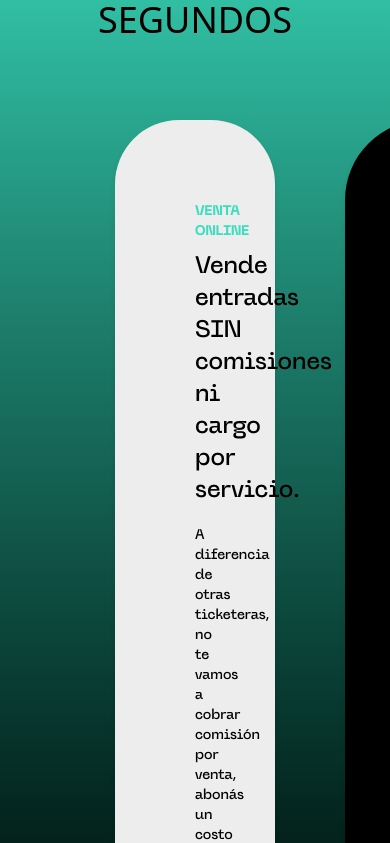
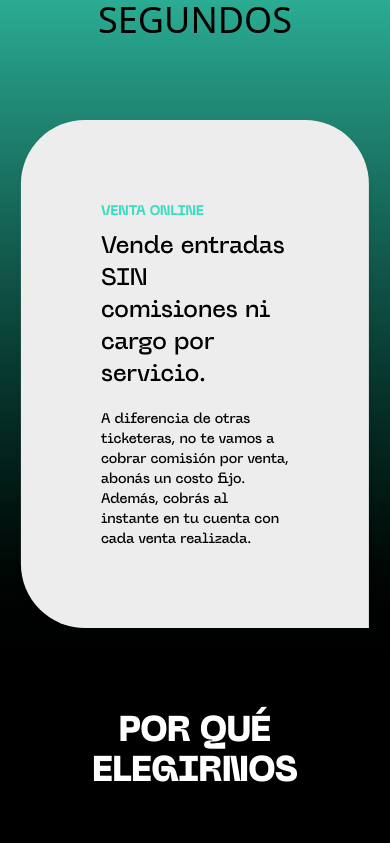
Before and after one commit to napestudio/eytickets-website, a Next.js app: page / in a window 390 px wide. Shown: the part 861-1704 px from the top of the page. Built offline with nearby package versions, Linux system fonts and the light colour scheme.

Commit message:
wip: fixes

```diff
--- a/components/Features/Slider.tsx
+++ b/components/Features/Slider.tsx
@@ -1,6 +1,6 @@
 "use client";
-import {  useState } from "react";
-import { Swiper, SwiperSlide, } from "swiper/react";
+import { useState } from "react";
+import { Swiper, SwiperSlide } from "swiper/react";
 
 import "swiper/css";
 import Card from "./Card";
@@ -19,22 +19,24 @@
 export default function Slider({ features }: SliderProps) {
   const [isSlideActive, setIsSlideActive] = useState<number | null>(null);
 
-
   return (
     <Swiper
       spaceBetween={70}
-      slidesPerView={2}
+      slidesPerView={1.1}
+      breakpoints={{
+        768: {
+          slidesPerView: 2,
+          spaceBetween: 70,
+        },
+      }}
       onSlideChange={(swiper) => {
-        console.log("slide change", swiper.activeIndex);
         setIsSlideActive(swiper.activeIndex);
       }}
       onSwiper={(swiper) => {
-        console.log("on start", swiper.activeIndex);
         setIsSlideActive(swiper.activeIndex);
       }}
       centeredSlides={true}
       grabCursor={true}
-
       className="select-none flex items-center"
     >
       {features.map((feature, index) => {
@@ -53,7 +55,10 @@
           <SwiperSlide
             key={index}
             //even:rounded-[4rem] even:rounded-br-none even:bg-[#EDEDED]
-            className={cn("relative min-h-[320px] p-20 p-6 shadow-md transition-all duration-500 ease-in-out", dada)}
+            className={cn(
+              "relative min-h-[320px] p-20 p-6 shadow-md transition-all duration-500 ease-in-out",
+              dada
+            )}
           >
             <Card
               tag={feature.tag}
```
